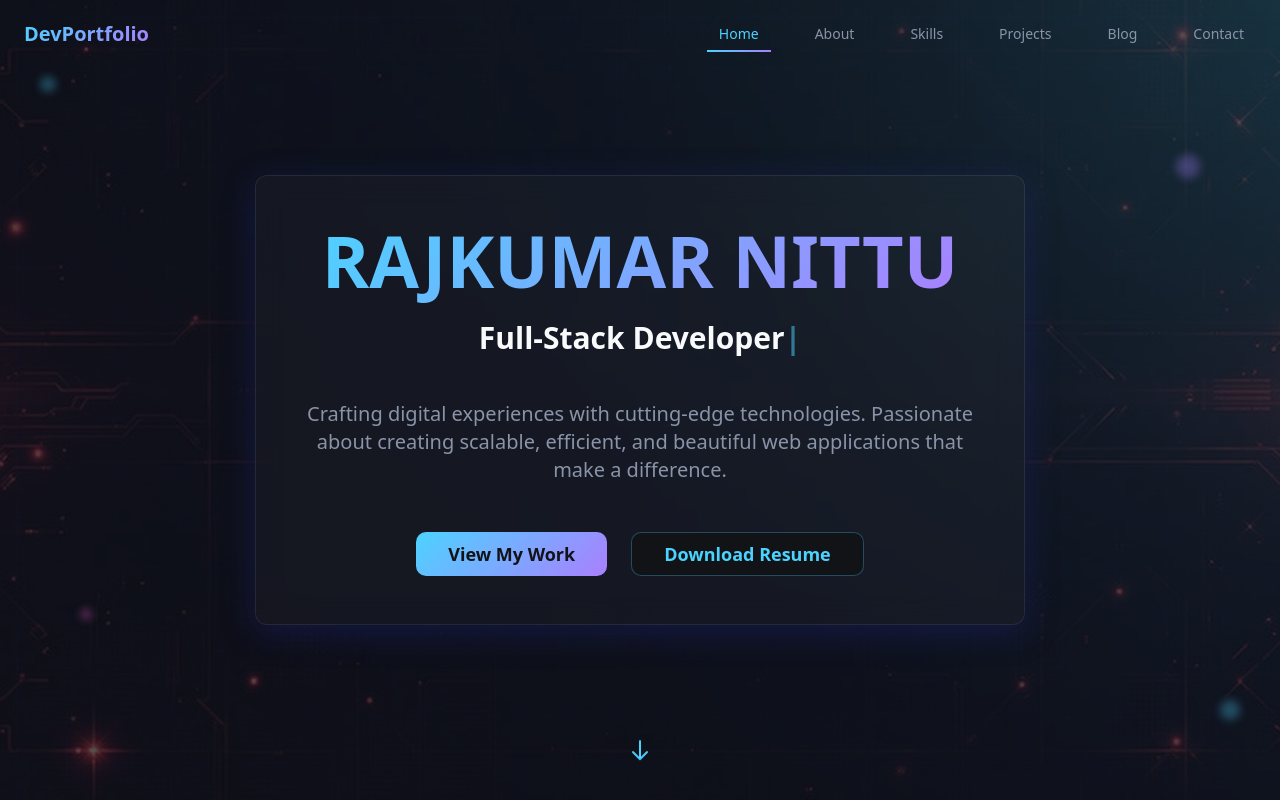
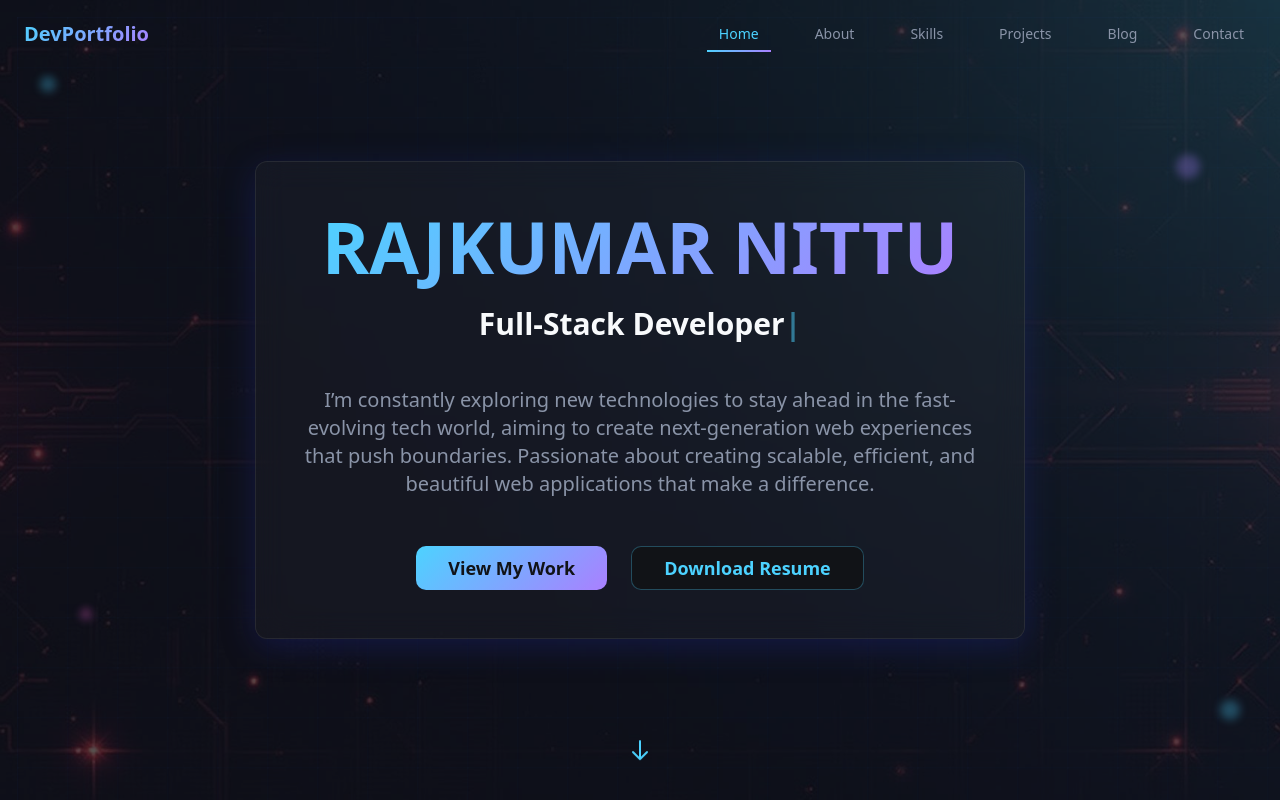
Before and after one commit to NittuRajkumar/my-portfolio, a React (Vite) app: page / in a window 1280 px wide. Shown: the top 800 px of the page. Built offline with nearby package versions, Linux system fonts and the light colour scheme.

Commit message:
Update Hero.tsx

```diff
--- a/src/components/Hero.tsx
+++ b/src/components/Hero.tsx
@@ -72,7 +72,8 @@ const Hero = () => {
           </h2>
 
           <p className="text-lg md:text-xl text-muted-foreground mb-12 max-w-2xl mx-auto leading-relaxed">
-            Crafting digital experiences with cutting-edge technologies.
+            I’m constantly exploring new technologies to stay ahead in the fast-evolving tech world, aiming to create
+            next-generation web experiences that push boundaries.
             Passionate about creating scalable, efficient, and beautiful web applications
             that make a difference.
           </p>
```
